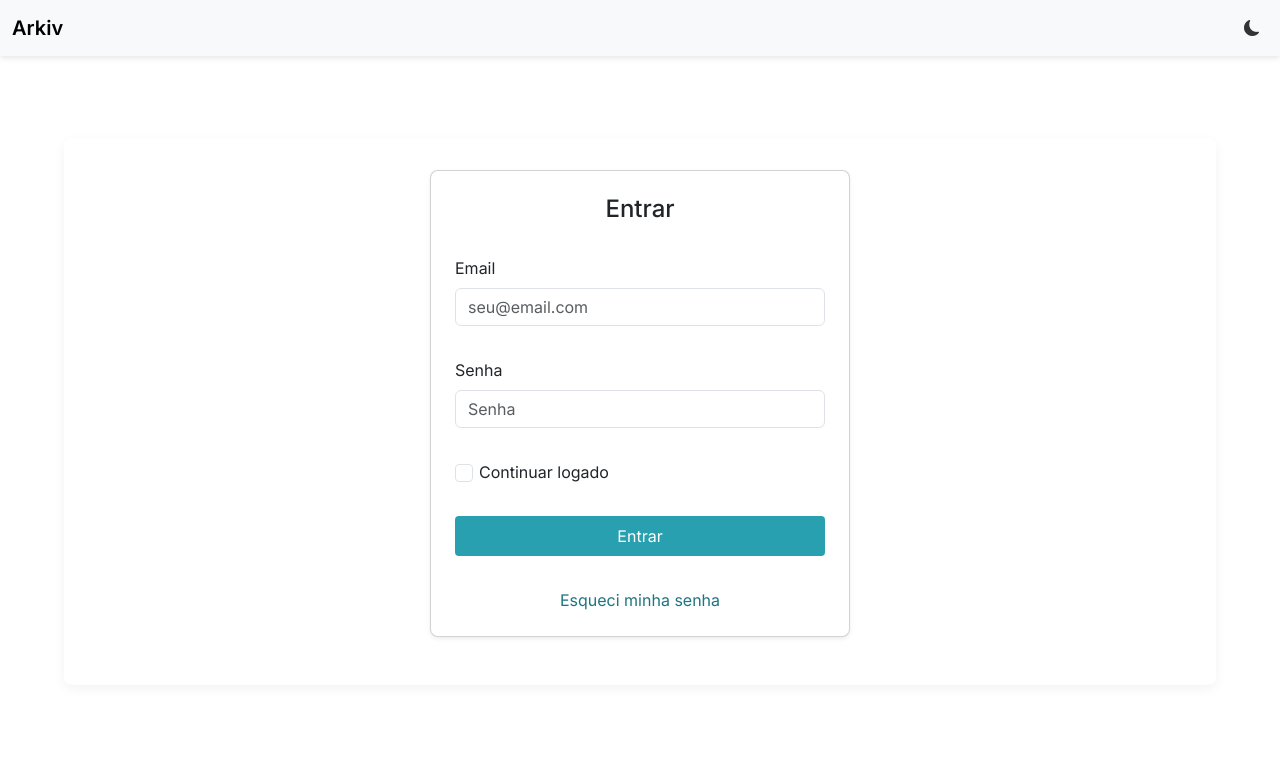
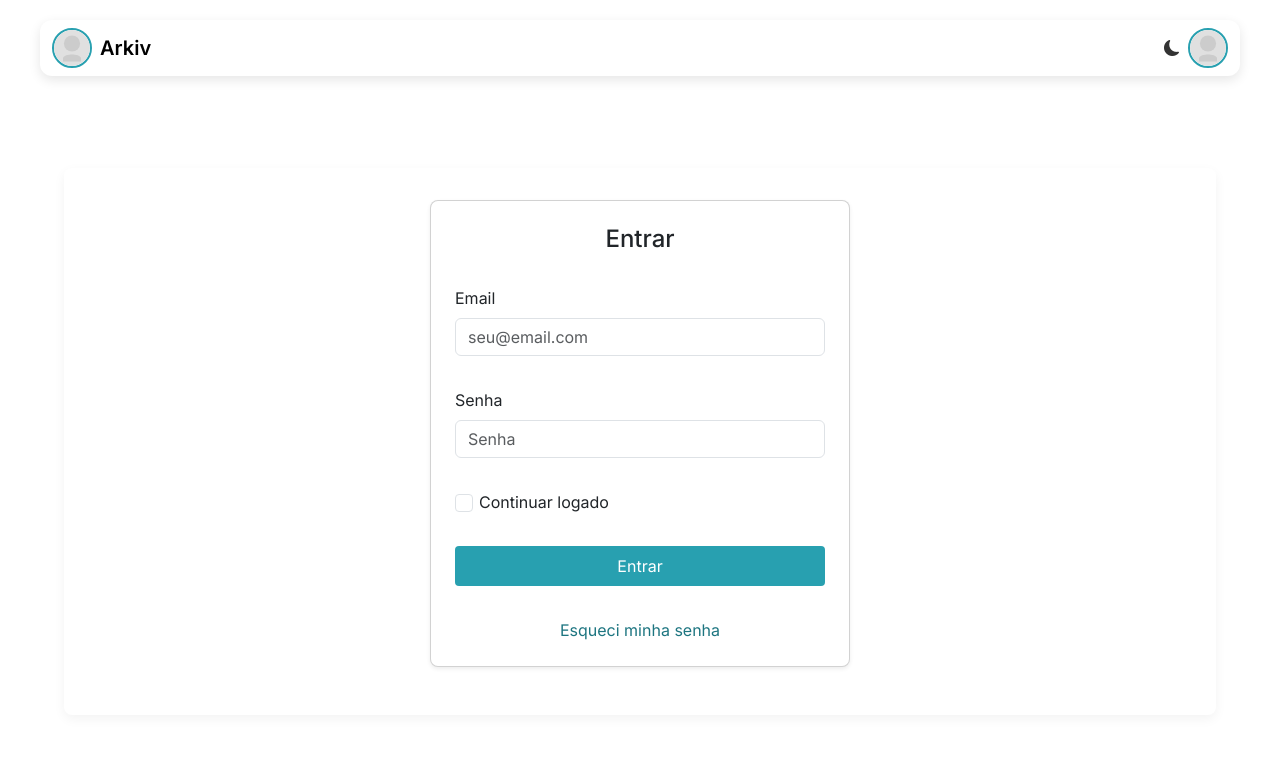
Before and after one commit to BrunoRochaBelo/arkiv, a Flask app: page /login in a window 1280 px wide. Shown: the top 762 px of the page. Run offline with Flask 3, Linux system fonts and the light colour scheme.

Commit message:
Refine navbar modal and deduplicate styles

```diff
--- a/arkiv_app/static/css/style.css
+++ b/arkiv_app/static/css/style.css
@@ -18,7 +18,7 @@
 
 body {
   margin: 0;
-  padding-top: 70px;
+  padding-top: 100px;
   font-family: var(--bs-body-font-family);
   font-weight: var(--weight-normal);
   color: var(--text-color);
@@ -82,7 +82,7 @@ input, textarea, select, button {
   border-radius: 4px;
 }
 
-button {
+button, .btn {
   background-color: var(--accent);
   color: #fff;
   border: none;
@@ -91,17 +91,8 @@ button {
   padding: 0.5rem 1rem;
 }
 
-button:hover {
+button:hover, .btn:hover {
   background-color: var(--accent-dark);
-}
-
-.btn {
-  background-color: var(--accent);
-  color: #fff;
-  border: none;
-  cursor: pointer;
-  border-radius: 4px;
-  padding: 0.5rem 1rem;
 }
 
 .theme-toggle {
@@ -112,9 +103,6 @@ button:hover {
   font-size: 1rem;
 }
 
-.btn:hover {
-  background-color: var(--accent-dark);
-}
 
 .card {
   background: var(--card-bg);
@@ -214,3 +202,38 @@ button:hover {
   0% { background-position: 200% 0; }
   100% { background-position: -200% 0; }
 }
+
+.navbar-floating {
+  position: fixed;
+  top: 20px;
+  left: 50%;
+  transform: translateX(-50%);
+  width: calc(100% - 2rem);
+  max-width: 1200px;
+  border-radius: 12px;
+  background: var(--card-bg);
+  box-shadow: 0 4px 12px rgba(0,0,0,0.1);
+  z-index: 1030;
+}
+
+.avatar-frame {
+  width: 40px;
+  height: 40px;
+  border-radius: 50%;
+  overflow: hidden;
+  border: 2px solid var(--accent);
+  cursor: pointer;
+}
+
+.avatar-frame img {
+  width: 100%;
+  height: 100%;
+  object-fit: cover;
+}
+
+.user-modal .modal-content {
+  background: var(--card-bg);
+  border-radius: 12px;
+  box-shadow: 0 4px 12px rgba(0,0,0,0.15);
+  padding: 1.5rem;
+}
--- a/arkiv_app/templates/components/navbar.html
+++ b/arkiv_app/templates/components/navbar.html
@@ -1,20 +1,32 @@
-<nav class="navbar fixed-top bg-light">
-  <div class="container-fluid d-flex align-items-center gap-3">
-    <a class="navbar-brand me-2" href="{{ url_for('main.index') }}">Arkiv</a>
+<nav class="navbar navbar-floating">
+  <div class="container-fluid d-flex align-items-center justify-content-between gap-3">
+    <div class="d-flex align-items-center gap-2">
+      <div class="avatar-frame" data-bs-toggle="modal" data-bs-target="#userModal">
+        <img src="{{ url_for('static', filename='img/avatar.svg') }}" alt="Usuário">
+      </div>
+      <a class="navbar-brand" href="{{ url_for('main.index') }}">Arkiv</a>
+    </div>
     {% if not login_page %}
-    <form class="flex-grow-1" role="search" hx-get="/search" hx-trigger="keyup changed delay:300ms" hx-target="#content" hx-push-url="true">
+    <form class="flex-grow-1 mx-3" role="search" hx-get="/search" hx-trigger="keyup changed delay:300ms" hx-target="#content" hx-push-url="true">
       <input class="form-control" type="search" placeholder="Buscar" name="q" aria-label="Buscar">
     </form>
     {% endif %}
-    <div class="d-flex align-items-center">
-      <button class="btn btn-link theme-toggle p-0 me-2" onclick="toggleTheme()" aria-label="Alternar tema" aria-pressed="false"><i class="bi bi-moon-fill"></i></button>
-      {% if not login_page %}
-        {% if current_user.is_authenticated %}
-        <a class="btn btn-link" href="{{ url_for('auth.logout') }}">Sair</a>
-        {% else %}
-        <a class="btn btn-link" href="{{ url_for('auth.login') }}">Entrar</a>
-        {% endif %}
-      {% endif %}
+    <div class="d-flex align-items-center gap-2">
+      <button class="btn btn-link theme-toggle p-0" onclick="toggleTheme()" aria-label="Alternar tema" aria-pressed="false"><i class="bi bi-moon-fill"></i></button>
+      <div class="avatar-frame" data-bs-toggle="modal" data-bs-target="#userModal">
+        <img src="{{ url_for('static', filename='img/avatar.svg') }}" alt="Usuário">
+      </div>
     </div>
   </div>
 </nav>
+
+<div class="modal fade user-modal" id="userModal" tabindex="-1" aria-hidden="true">
+  <div class="modal-dialog modal-dialog-centered">
+    <div class="modal-content rounded-md">
+      <div class="modal-body d-flex flex-column gap-3 align-items-stretch">
+        <a href="#" class="btn btn-accent">Configurações do Perfil</a>
+        <a href="{{ url_for('auth.logout') }}" class="btn btn-outline-danger">Logout</a>
+      </div>
+    </div>
+  </div>
+</div>
```
Also changed, not shown: arkiv_app/static/img/avatar.svg (added).
